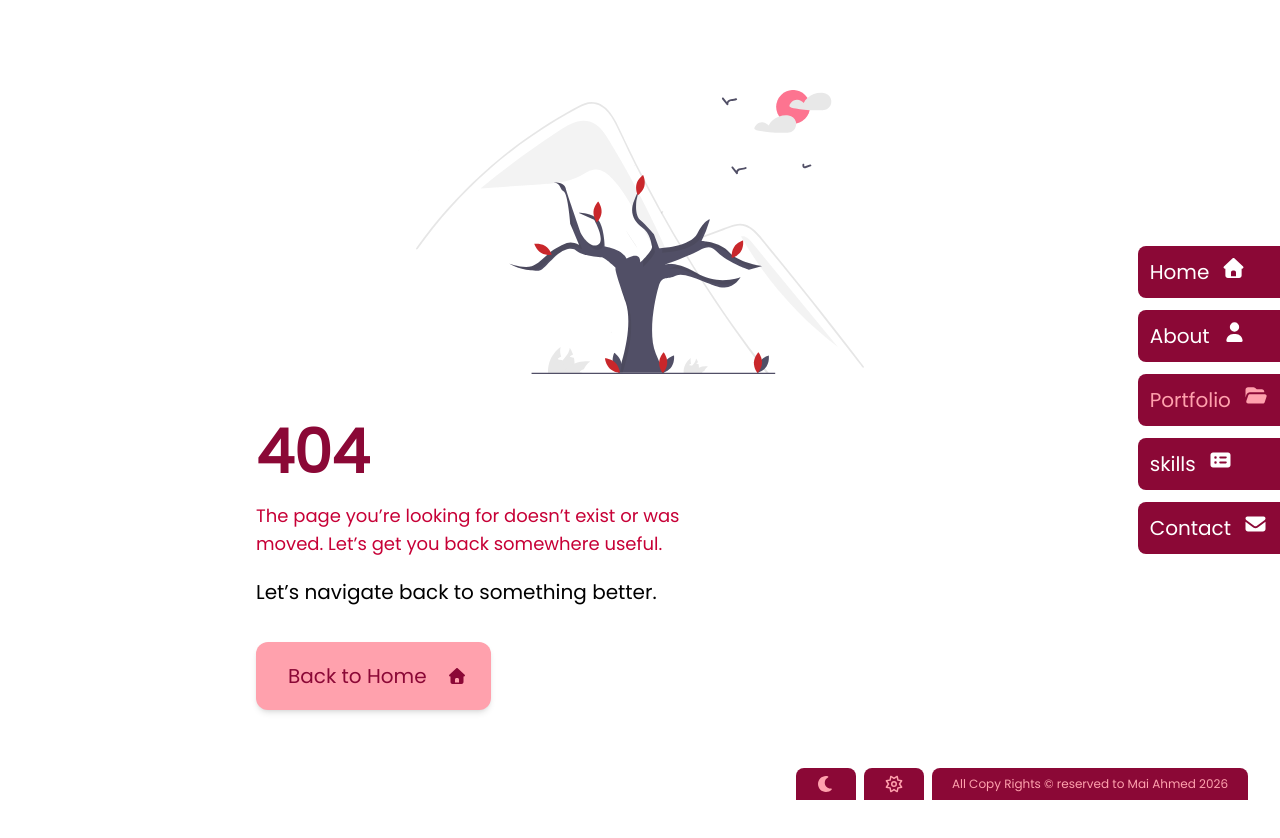
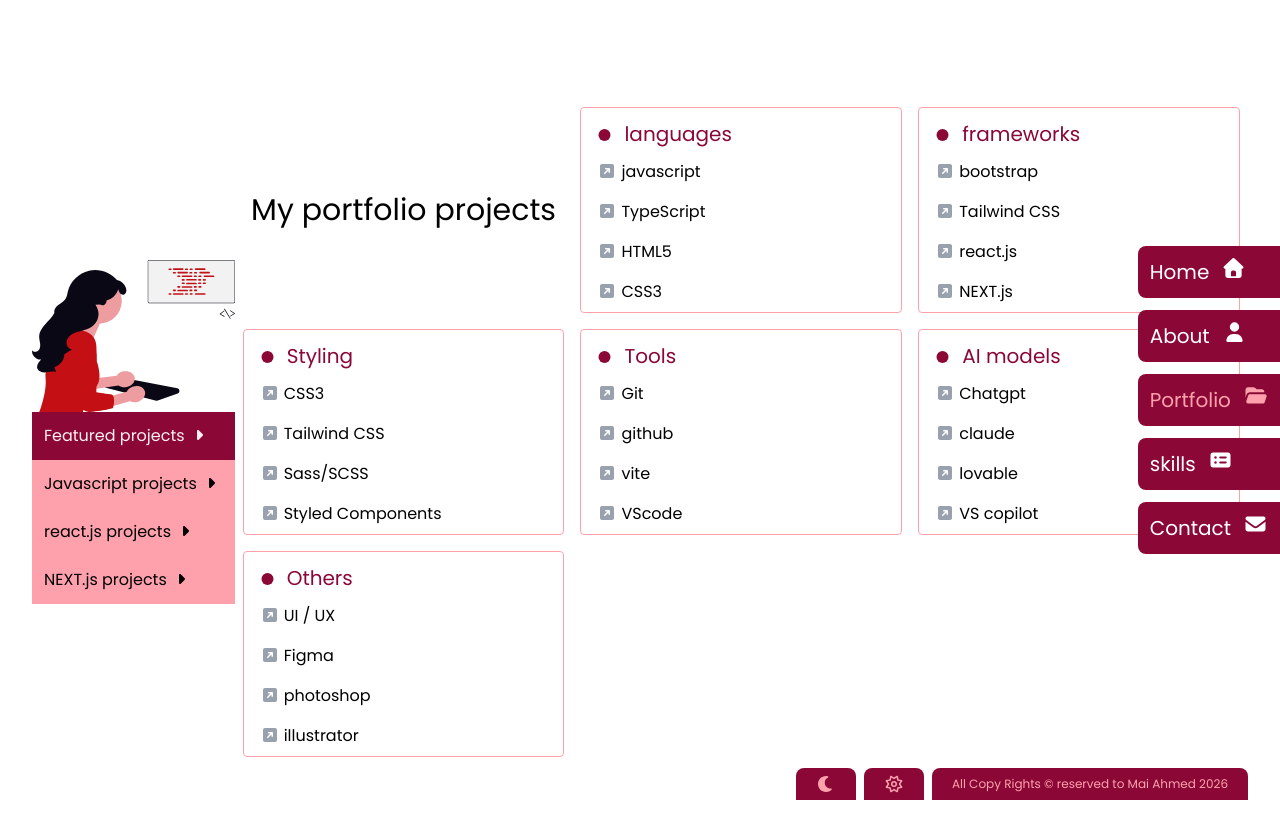
Before and after one commit to maioia/portfolio1, a React (Vite) app: page /portfolio/featured in a window 1280 px wide. Shown: the top 838 px of the page. Before the commit the page ends 800 px from the top, so only its background shows below. Built offline with nearby package versions, Linux system fonts and the light colour scheme.

Commit message:
adding portfolio-contactStyle

```diff
--- a/src/App.jsx
+++ b/src/App.jsx
@@ -1,4 +1,4 @@
-import { createBrowserRouter, RouterProvider } from "react-router";
+import { createBrowserRouter, Navigate, RouterProvider } from "react-router";
 import Home from "./pages/Home/Home";
 import About from "./pages/About/About";
 import Portfolio from "./pages/Portfolio/Portfolio";
@@ -6,6 +6,7 @@ import Contact from "./pages/Contact/Contact";
 import AppLayout from "./Components/AppLayout/AppLayout";
 import NotFound from "./pages/NotFound/NotFound";
 import MySkills from "./pages/MySkills/MySkills";
+import ProjectsCard from "./Components/ProjectsCard/ProjectsCard";
 function App() {
   const router = createBrowserRouter([
     {
@@ -23,6 +24,28 @@ function App() {
         {
           path: "portfolio",
           element: <Portfolio />,
+          children: [
+            {
+              index: true,
+              element: <Navigate to={`featured`} replace />,
+            },
+            {
+              path: "featured",
+              element: <ProjectsCard/>,
+            },
+            {
+              path: "javascript",
+              element: <h2>Vanilla javascript</h2>,
+            },
+            {
+              path: "react",
+              element: <h2>React.js</h2>,
+            },
+            {
+              path: "next",
+              element: <h2>NEXT.js</h2>,
+            },
+          ],
         },
         {
           path: "skills",
--- /dev/null
+++ b/src/Components/ProjectsCard/ProjectsCard.jsx
@@ -0,0 +1,60 @@
+import {
+  faCircle,
+  faSquareArrowUpRight,
+} from "@fortawesome/free-solid-svg-icons";
+import { skills } from "../../Data";
+import { FontAwesomeIcon } from "@fortawesome/react-fontawesome";
+export default function ProjectsCard() {
+  return (
+    <>
+      {skills.map(({ title, skill1, skill2, skill3, skill4 }, index) => {
+        return (
+          <div className="px-4 border-rose-300 border rounded m-2" key={index}>
+            <FontAwesomeIcon
+              icon={faCircle}
+              size="xs"
+              className="text-rose-900"
+            />
+            <span className="text-xl p-3 text-rose-900">{title}</span>
+            <ul className="*:pb-2 space-y-2">
+              <li className="">
+                <FontAwesomeIcon
+                  icon={faSquareArrowUpRight}
+                  className="me-1 text-gray-400"
+                />
+                {skill1}
+              </li>
+              <li>
+                <span>
+                  <FontAwesomeIcon
+                    icon={faSquareArrowUpRight}
+                    className="me-1 text-gray-400"
+                  />
+                  {skill2}
+                </span>
+              </li>
+              <li>
+                <span>
+                  <FontAwesomeIcon
+                    icon={faSquareArrowUpRight}
+                    className="me-1 text-gray-400"
+                  />
+                  {skill3}
+                </span>
+              </li>
+              <li>
+                <span>
+                  <FontAwesomeIcon
+                    icon={faSquareArrowUpRight}
+                    className="me-1 text-gray-400"
+                  />
+                  {skill4}
+                </span>
+              </li>
+            </ul>
+          </div>
+        );
+      })}
+    </>
+  );
+}
--- a/src/Components/Status/Status.jsx
+++ b/src/Components/Status/Status.jsx
@@ -8,12 +8,12 @@ export default function Status() {
       {status.map(({ no, title }, index) => {
         return (
           <div
-            className="status-box border border-gray-300 grid grid-cols-1 place-items-center lg:grid-cols-3 p-5 m-4"
+            className="status-box border border-gray-300 grid grid-cols-1 place-items-center gap-3 lg:grid-cols-3 p-3 m-2"
             key={index}
           >
-            <h3 className="statusNo text-rose-900 lg:text-7xl">{no}</h3>
-            <p className="status-title">{title}</p>
-            <FontAwesomeIcon icon={faGears} beatFade size="2xl" />{" "}
+            <h3 className="statusNo text-rose-900 lg:text-2xl">{no}</h3>
+            <p className="status-title text-sm">{title}</p>
+            <FontAwesomeIcon icon={faGears} beatFade size="xl" />{" "}
           </div>
         );
       })}
--- a/src/Data.jsx
+++ b/src/Data.jsx
@@ -12,14 +12,6 @@ export const personalInfo = [
     description: ": Egyptian",
   },
   {
-    title: "phone",
-    description: ": +20 106 298 0430",
-  },
-  {
-    title: "Address",
-    description: ": Cairo,Egypt",
-  },
-  {
     title: "Email",
     description: ": mai.e84.engineer@gmail.com",
   },
@@ -31,11 +23,11 @@ export const personalInfo = [
 
 export const status = [
   {
-    no: "15",
+    no: "15+",
     title: "Years of Experience",
   },
   {
-    no: "97+",
+    no: "20+",
     title: "Completed of projects",
   },
   {
@@ -99,3 +91,30 @@ export const levels = [
   { skillName: "Tailwind CSS", level: 90 },
   { skillName: "React", level: 70 },
 ];
+
+export const projects = [
+  {
+    title: "E-commerce website",
+    description:
+      "AFeatured e-commerce website built with react.js and tailwind css, allowing users to browse and purchase products online.",
+    imgUrl: "eCommerce",
+    techStack: ["react.js", "tailwind css"],
+    projectUrl: "https://www.google.com/",
+  },
+  {
+    title: "E-commerce website",
+    description:
+      "AFeatured e-commerce website built with react.js and tailwind css, allowing users to browse and purchase products online.",
+    imgUrl: "eCommerce",
+    techStack: ["react.js", "tailwind css"],
+    projectUrl: "https://www.google.com/",
+  },
+  {
+    title: "E-commerce website",
+    description:
+      "AFeatured e-commerce website built with react.js and tailwind css, allowing users to browse and purchase products online.",
+    imgUrl: "eCommerce",
+    techStack: ["react.js", "tailwind css"],
+    projectUrl: "https://www.google.com/",
+  },
+];
--- a/src/index.css
+++ b/src/index.css
@@ -14,12 +14,12 @@
 }
 
 @utility container {
-  @apply mx-auto px-4 sm:px-6 lg:px-8 max-w-6xl min-h-screen items-center;
+  @apply mx-auto px-4 sm:px-6 lg:px-8 min-h-screen items-center;
 }
 
 @layer component {
   .btn {
-    @apply px-4 py-2 rounded-lg bg-green-900 text-white hover:bg-green-300 transition-colors duration-200;
+    @apply px-4 py-2 rounded-lg bg-rose-900 text-white hover:bg-rose-300 transition-colors cursor-pointer duration-200;
   }
 
   .form-control {
--- a/src/pages/About/About.jsx
+++ b/src/pages/About/About.jsx
@@ -1,20 +1,20 @@
 import { faFileArrowDown } from "@fortawesome/free-solid-svg-icons";
 import { FontAwesomeIcon } from "@fortawesome/react-fontawesome";
-import React from "react";
 import { Link } from "react-router";
 import PersonalInfo from "../../Components/PersonalInfo/PersonalInfo";
 import Status from "../../Components/Status/Status";
-
+import aboutGirl from "../../assets/girlPortfolio.svg";
 export default function About() {
   return (
     <>
       <main className="container">
         <section className="about">
-          <h2 className="section-title head-style">
+          <h1 className="section-title head-style">
             About <span className="text-rose-900">Me</span>
-          </h2>
-          <div className="grid grid-cols-2">
+          </h1>
           <div className="">
+            <div className="flex">
+              <div className="info">
                 <h3 className="p-4 text-rose-900 text-3xl">personal infos</h3>
                 <ul className="">
                   <PersonalInfo />
@@ -23,12 +23,20 @@ export default function About() {
                   to="/public/pdf/MaiAhmedResume.pdf"
                   target="_blank"
                   rel="noopener noreferrer"
-                className="bg-rose-300 border-2 border-white rounded-lg shadow-md px-3 py-2 my-4 lg:text-xl hover:bg-rose-900 hover:text-white transition-all duration-400 ease-in-out"
+                  className="bg-rose-300 border-2 border-white rounded-lg shadow-md px-3 py-2 my-4 lg:text-md hover:bg-rose-900 hover:text-white transition-all duration-400 ease-in-out"
                 >
                   Download My CV <FontAwesomeIcon icon={faFileArrowDown} />
                 </Link>
               </div>
-            <div className="about-status">
+              <div className="mx-auto">
+                <img
+                  src={aboutGirl}
+                  alt="about page img"
+                  className="max-w-xl w-full"
+                />
+              </div>
+            </div>
+            <div className="about-status flex py-4">
               <Status />
             </div>
           </div>
--- a/src/pages/Contact/Contact.jsx
+++ b/src/pages/Contact/Contact.jsx
@@ -1,9 +1,62 @@
-import React from "react";
+import { faEnvelope } from "@fortawesome/free-solid-svg-icons";
+import contactGirl from "../../assets/girlContact.svg";
+import { FontAwesomeIcon } from "@fortawesome/react-fontawesome";
 
 export default function Contact() {
   return (
     <>
-      <h2 className="">contact</h2>
+      <section className="container max-w-4xl">
+        <h1 className="head-style text-rose-900">get in touch</h1>
+        <section className="grid grid-cols-12">
+          <p className="text-lg self-center leading-10 col-span-8">
+            I am currently looking for new opportunities and my inbox is always
+            open. Whether you have a question, a project idea, or just want to
+            say hi, I'll try to get back to you!
+          </p>
+          <div className="col-span-4 ">
+            <img src={contactGirl} alt="contact girl img" className="w-full" />
+          </div>
+        </section>
+
+        <form className="p-4 border border-gray-300 rounded-md my-4 space-y-4 *:p-3 *:border *:border-gray-300 *:bg-rose-50 *:rounded-md ">
+          <div className="name">
+            <input
+              type="text"
+              placeholder="your name"
+              className="gr-green-200"
+            />
+          </div>
+          <div>
+            <input
+              type="text"
+              id="email"
+              name="email"
+              placeholder="your e-mail"
+            />
+          </div>
+          <div>
+            <input
+              type="phone"
+              id="phone"
+              name="phone"
+              placeholder="+02 01284 528 321"
+            />
+          </div>
+          <div>
+            <textarea placeholder="write what you think now"></textarea>
+          </div>
+          <button type="" className="btn">
+            Send
+          </button>
+        </form>
+
+        <div className="m-4 flex flex-col gap-3 justify-center items-center">
+          <span className="text-lg">or simply</span>
+          <button type="" className="btn flex gap-3 items-center text-lg">
+            Say hello <FontAwesomeIcon icon={faEnvelope} />
+          </button>
+        </div>
+      </section>
     </>
   );
 }
--- a/src/pages/Home/Home.jsx
+++ b/src/pages/Home/Home.jsx
@@ -1,7 +1,7 @@
 import { faArrowRightToBracket } from "@fortawesome/free-solid-svg-icons";
 import { FontAwesomeIcon } from "@fortawesome/react-fontawesome";
 import { Link } from "react-router";
-import Profile from "../../assets/girl1.jpg";
+import Profile from "../../assets/girl1.svg";
 export default function Home() {
   return (
     <>
@@ -14,25 +14,24 @@ export default function Home() {
               className="home-img w-[80%] mx-auto lg:rounded-3xl rounded-b-xl"
             />
           </div>
-          <div className="home-text lg:p-5 space-y-4 relative before:absolute lg:before:left-3 lg:before:w-[40px] before:w-[30px] before:h-[4px] before:rounded-xl before:bg-rose-900 lg:before:top-[17%] before:top-[3%]">
+          <div className="home-text lg:p-5 lg:space-y-8 relative before:absolute lg:before:left-3 lg:before:w-[40px] before:w-[30px] before:h-[4px] before:rounded-xl before:bg-rose-900 lg:before:top-[17%] before:top-[3%]">
             <h1 className="home-title pl-10 lg:text-6xl font-bold text-rose-900">
               I'm A <span>Mai Ahmed</span>
             </h1>
-            <div className="space-y-5">
+            <div className="space-y-7">
               <p className="heading-description lg:text-3xl font-semibold">
                 I build things for the web. 👩‍💻
               </p>
-              <p className="home-description lg:text-xl md:text-lg leading-7 lg:w-xl">
+              <p className="home-description lg:text-xl md:text-lg lg:leading-12 lg:w-xl">
                 I'm a frontend developer specializing in building exceptional
                 digital experiences. Currently focused on creating accessible,
-                performant, and beautiful web applications. I am Frontend
-                Developer specializing in SPA web applications. I have an eye
-                for detail and can utilize innovative skills in designing.
+                performant, and beautiful web applications. I have an eye
+                for details and can utilize innovative skills in designing.
               </p>
             </div>
             <Link
               to="/about"
-              className="bg-rose-300 rounded-lg px-3 hover:bg-rose-900 hover:text-white transition-all duration-400 ease-in-out"
+              className="bg-rose-300 border-2 border-white rounded-lg shadow-md px-3 py-2 my-4 lg:text-sm hover:bg-rose-900 hover:text-white transition-all duration-400 ease-in-out"
             >
               <span className="lg:p-2 text-sm p-1 lg:text-xl">
                 More About Me
--- a/src/pages/MySkills/MySkills.jsx
+++ b/src/pages/MySkills/MySkills.jsx
@@ -1,5 +1,6 @@
 import ProgressBar from "../../Components/ProgressBar/ProgressBar";
 import SkillCard from "../../Components/SkillCard/SkillCard";
+import skillsGirl from "../../assets/girlSkills.svg";
 export default function MySkills() {
   return (
     <>
@@ -18,11 +19,23 @@ export default function MySkills() {
               <SkillCard />
             </ul>
           </div>
-          <div className="proficiency-level grid lg:grid-cols-4">
-            <div className="p-4 lg:text-3xl text-rose-900 flex items-center text-center font-semibold">
-              <span>Proficiency level</span>
+          <div className="proficiency-level grid lg:grid-cols-3 place-items-center">
+            <div>
+              <img
+                src={skillsGirl}
+                alt="skills page img"
+                className="grid gird-cols-1 lg:grid-cols-[1fr-1.2fr] items-center gap-12 max-w-3xl w-full"
+              />
             </div>
-            <ul className="space-y-4 col-span-2">
+            <div className="p-4 lg:text-3xl text-rose-900 flex font-semibold">
+              <span className="text-center">
+                Proficiency
+                <br />
+                level
+              </span>
+            </div>
+
+            <ul className="space-y-4">
               <ProgressBar />
             </ul>
           </div>
--- a/src/pages/Portfolio/Portfolio.jsx
+++ b/src/pages/Portfolio/Portfolio.jsx
@@ -1,7 +1,65 @@
+import { NavLink, Outlet } from "react-router";
+import portfolioGirl from "../../assets/girlProjects.svg";
+import { faCaretRight } from "@fortawesome/free-solid-svg-icons";
+import { FontAwesomeIcon } from "@fortawesome/react-fontawesome";
 export default function Portfolio() {
   return (
-    <>
-      <div>portfolio</div>
-    </>
+    <main className="container grid grid-cols-12 my-8">
+      <aside className="col-span-2">
+        <section className="w-[100%] grid col-span-12 mx-auto self-center">
+          <img src={portfolioGirl} alt="portfolio img" className="w-full" />
+        </section>
+        <ul className="*:bg-rose-300 ">
+          <li>
+            <NavLink
+              to="featured"
+              className={({ isActive }) => {
+                return `${isActive ? "bg-rose-900 text-rose-50" : ""} w-full p-3`;
+              }}
+            >
+              Featured projects <FontAwesomeIcon icon={faCaretRight} />
+            </NavLink>
+          </li>
+          <li>
+            <NavLink
+              to="javascript"
+              className={({ isActive }) => {
+                return `${isActive ? "bg-rose-900 text-rose-50" : ""} w-full p-3`;
+              }}
+            >
+              Javascript projects <FontAwesomeIcon icon={faCaretRight} />
+            </NavLink>
+          </li>
+          <li>
+            <NavLink
+              to="react"
+              className={({ isActive }) => {
+                return `${isActive ? "bg-rose-900 text-rose-50" : ""} w-full p-3`;
+              }}
+            >
+              react.js projects <FontAwesomeIcon icon={faCaretRight} />
+            </NavLink>
+          </li>
+          <li>
+            <NavLink
+              to="next"
+              className={({ isActive }) => {
+                return `${isActive ? "bg-rose-900 text-rose-50" : ""} w-full p-3`;
+              }}
+            >
+              NEXT.js projects <FontAwesomeIcon icon={faCaretRight} />
+            </NavLink>
+          </li>
+        </ul>
+      </aside>
+      <div className="col-span-10">
+        <div className="grid grid-cols-1 md:grid-cols-2 lg:grid-cols-3 gap-0 my-4">
+          <h1 className="mx-auto self-center text-3xl">
+            My portfolio projects
+          </h1>
+          <Outlet />
+        </div>
+      </div>
+    </main>
   );
 }
```
Also changed, not shown: src/Components/themes/themes.jsx (deleted), src/assets/girlProjects.svg (added). Lines whose indentation alone changed are shown as unchanged.
